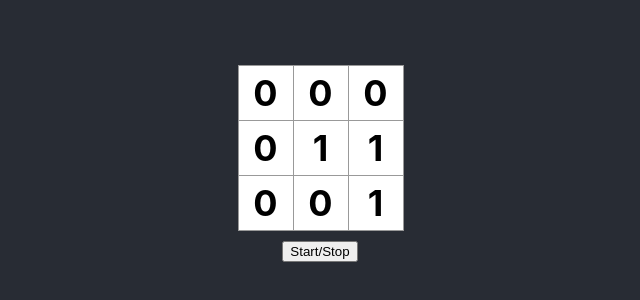
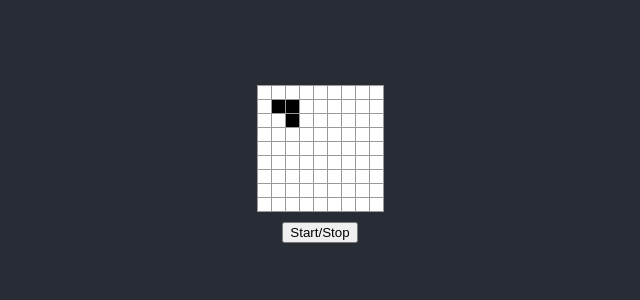
Before and after one commit to tangjm/game-of-life-visualisation, a React (Create React App) app: page / in a window 1280 px wide. Shown: the part 236-536 px from the top of the page, without its empty margins (320-960 px from the left). Built offline with nearby package versions, Linux system fonts and the light colour scheme.

Commit message:
add: changed Square component to a clickable button for changing the life and death state of the square add: css to show alive squares with a black coloured background add: pass function reference down to Square component for updating its life and death state

```diff
--- a/src/App.js
+++ b/src/App.js
@@ -3,7 +3,7 @@ import './App.css';
 import { useState } from 'react';
 import { Board } from './components/Board';
 
-const game = new GameOfLife();
+const game = new GameOfLife(9, 9);
 
 // game set up
 game.toggleLifeAndDeath(1, 1);
@@ -11,12 +11,19 @@ game.toggleLifeAndDeath(1, 2);
 game.toggleLifeAndDeath(2, 2);
 
 console.log(game.getBoard())
-const startGame = () => {
-  game.nextIteration();
-}
 
 function App() {
   const [isPlaying, setIsPlaying] = useState(false);
+  const [board, setBoard] = useState(game.getBoard());
+
+  const toggleSquare = (x, y) => {
+    game.toggleLifeAndDeath(x, y);
+    setBoard(board => game.getBoard());
+  }
+
+  const startGame = setInterval(() => {
+    game.nextIteration();
+  }, 1000);
 
   const handleStartStop = () => {
     if (isPlaying) {
@@ -30,12 +37,12 @@ function App() {
   return (
     <div className="App">
       <header className="App-header">
-      <div>
         <div>
-          <Board gameboard={game.getBoard()} />
+          <div>
+            <Board gameboard={board} toggleSquare={toggleSquare} />
+          </div>
+          <button onClick={handleStartStop}>Start/Stop</button>
         </div>
-        <button onClick={handleStartStop}>Start/Stop</button>
-      </div>
       </header>
     </div>
   );
--- a/src/components/Board.jsx
+++ b/src/components/Board.jsx
@@ -2,13 +2,21 @@ import React from 'react'
 import { Square } from './Square';
 import PropTypes from 'prop-types';
 
-export const Board = ({ gameboard }) => {
+export const Board = ({ gameboard, toggleSquare }) => {
 	const createBoard = () => {
 		let board = [];
 		for (let i = 0; i < gameboard.length; i++) {
 			let rows = [];
 			for (let j = 0; j < gameboard[i].length; j++) {
-				rows.push(<Square value={gameboard[i][j]} key={board.length}/>);
+				const squarePosition = [i, j];
+				rows = [
+					...rows,
+					<Square
+						value={gameboard[i][j]}
+						key={`<${squarePosition.join(",")}>`}
+						toggleSquare={toggleSquare}
+						position={squarePosition} />
+				];
 			}
 			board[i] = rows;
 		}
@@ -22,11 +30,12 @@ export const Board = ({ gameboard }) => {
 	}
 	return (
 		<>
-		{renderBoard(createBoard())}
+			{renderBoard(createBoard())}
 		</>
 	)
 }
 
 Board.propTypes = {
 	gameboard: PropTypes.array.isRequired,
+	toggleSquare: PropTypes.func.isRequired,
 }
--- a/src/components/Square.jsx
+++ b/src/components/Square.jsx
@@ -2,14 +2,20 @@ import React from 'react'
 import PropTypes from 'prop-types';
 import './square.css';
 
-export const Square = ({value}) => {
+export const Square = ({value, toggleSquare, position }) => {
+	const handleClick = () => {
+		console.log("clicked")
+		toggleSquare(...position);
+	}
+
   return (
-	<div className='square'>
-		{value}
-	</div>
+	<button className={"square " + (value ? "alive" : "dead")} onClick={handleClick}>
+	</button>
   )
 }
 
 Square.propTypes = {
 	value: PropTypes.number.isRequired,
+	toggleSquare: PropTypes.func.isRequired,
+	position: PropTypes.array.isRequired,
 }
--- a/src/components/square.css
+++ b/src/components/square.css
@@ -3,13 +3,25 @@
 	color: black;
 	border: 1px solid #999;
 	float: left;
-	font-size: 36px;
+	font-size: 12px;
 	font-weight: 700;
-	height: 54px;
-	line-height: 54px;
+	height: 15px;
+	line-height: 15px;
 	margin-right: -1px;
 	margin-top: -1px;
 	padding: 0;
 	text-align: center;
-	width: 54px;
+	width: 15px;
 }
+
+.small {
+
+}
+
+.alive {
+	background: black;
+}
+
+.dead {
+	background-color: white;
+}
```
